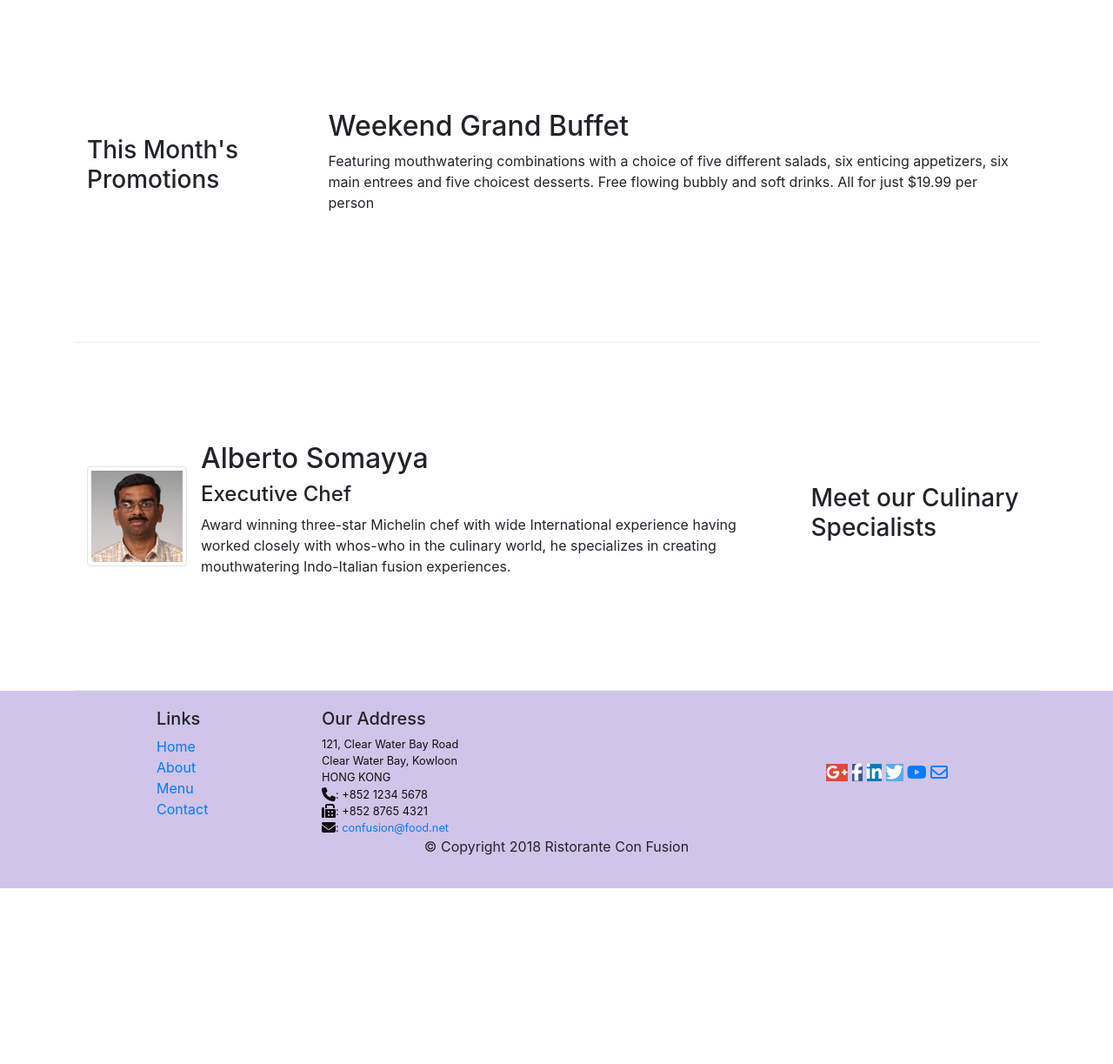
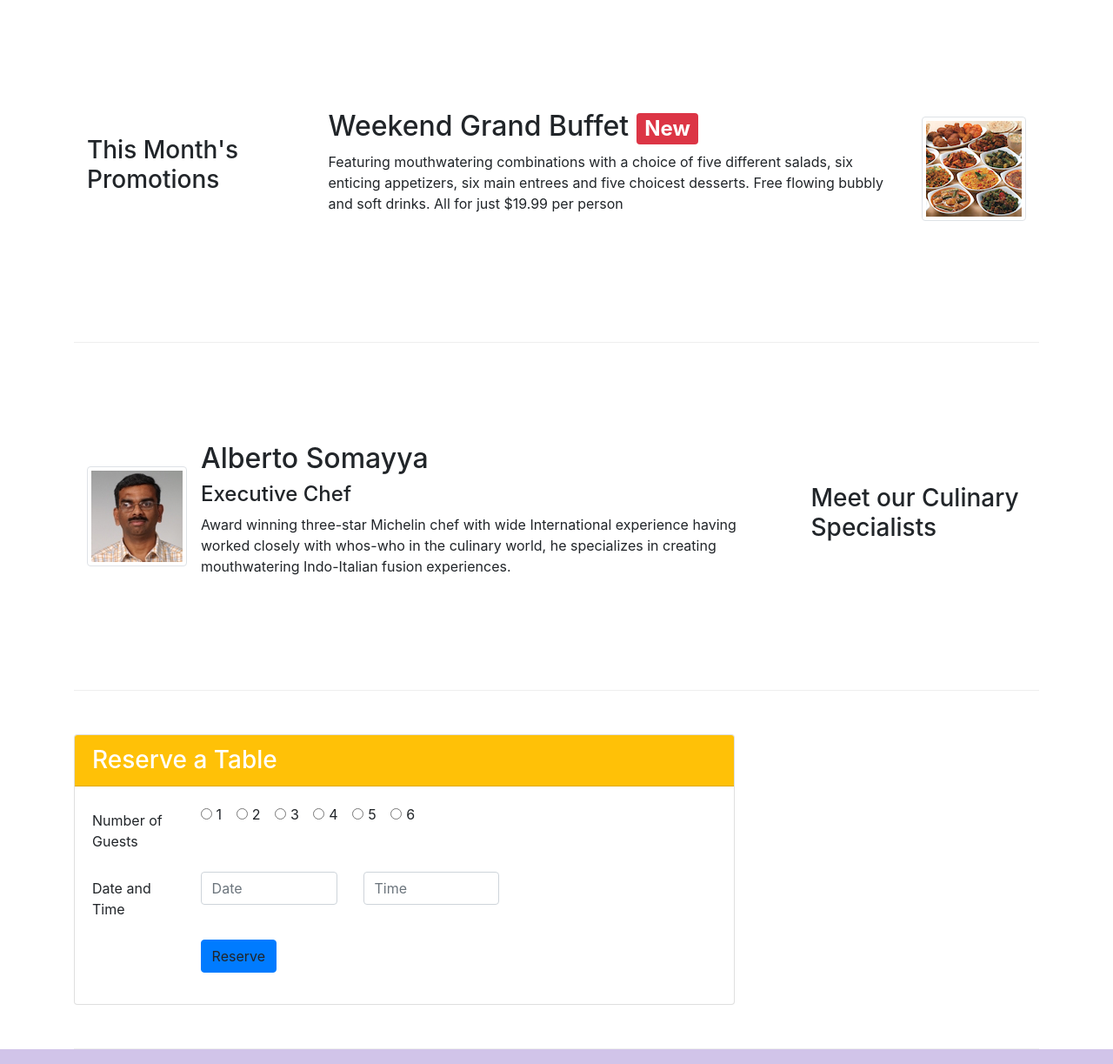
Before and after one commit to Harleysplayground/bootstrap, a website: page bs4/conFusion/index.html in a window 1280 px wide. Shown: the part 740-1963 px from the top of the page at 87% size. Before the commit the page ends 1761 px from the top, so only its background shows below. Drawn offline with nearby package versions, Linux system fonts and the light colour scheme.

Commit message:
added media and form

```diff
--- a/bs4/conFusion/index.html
+++ b/bs4/conFusion/index.html
@@ -58,7 +58,7 @@
                     <img class="d-flex mr-3 img-thumbnail align-self-center" src="img/Uthappizza.png" alt="Uthappizza">
                     <div class="media-body">
                         <h2 class="mt-0">Uthappizza <span class="badge badge-danger">HOT</span><span class="badge badge-pill badge-secondary">$11.99</span></h2>
-                        <p>A unique combination of Indian Uthappam (pancake) and Italian pizza, topped with Cerignola olives, ripe vine cherry tomatoes, Vidalia onion, Guntur chillies and Buffalo Paneer.</p>
+                        <p class="d-none d-sm-block">A unique combination of Indian Uthappam (pancake) and Italian pizza, topped with Cerignola olives, ripe vine cherry tomatoes, Vidalia onion, Guntur chillies and Buffalo Paneer.</p>
                     </div>
                 </div>
             </div>
@@ -68,9 +68,14 @@
             <div class="col-12 col-sm-4 col-md-3">
                 <h3>This Month's Promotions</h3>
             </div>
-            <div class="col col-sm col-md">
-                <h2>Weekend Grand Buffet</h2>
-                <p>Featuring mouthwatering combinations with a choice of five different salads, six enticing appetizers, six main entrees and five choicest desserts. Free flowing bubbly and soft drinks. All for just $19.99 per person </p>
+            <div class="col col-sm-8 col-md-9">
+                <div class="media">
+                     <div class="media-body">
+                        <h2 lass="mt-0">Weekend Grand Buffet <span class="badge badge-danger">New</span></h2>
+                        <p class="d-none d-sm-block">Featuring mouthwatering combinations with a choice of five different salads, six enticing appetizers, six main entrees and five choicest desserts. Free flowing bubbly and soft drinks. All for just $19.99 per person </p>
+                    </div>
+                    <img class="d-flex ml-3 img-thumbnail align-self-center" src="img/buffet.png" alt="Buffet">
+                </div>
             </div>
         </div>
 
@@ -84,10 +89,63 @@
                     <div class="media-body">
                         <h2 class="mt-0">Alberto Somayya</h2>
                         <h4>Executive Chef</h4>
-                        <p>Award winning three-star Michelin chef with wide International experience having worked closely with whos-who in the culinary world, he specializes in creating mouthwatering Indo-Italian fusion experiences. </p>
+                        <p class="d-none d-sm-block">Award winning three-star Michelin chef with wide International experience having worked closely with whos-who in the culinary world, he specializes in creating mouthwatering Indo-Italian fusion experiences. </p>
                     </div>
                 </div>
 
+            </div>
+        </div>
+
+         <div class="row row-content" >
+            <div class="card">
+                <h3 class="card-header bg-warning text-white">Reserve a Table</h3>
+                <div class="card-body">
+                    <form>
+                    <div class="form-group row" >
+                        <label for="numberofguests" class="col-md-2 col-form-label">Number of Guests</label>
+                        <div class="col-md-10">
+                           <div class="form-check form-check-inline">
+                              <input class="form-check-input" type="radio" name="inlineRadioOptions" id="inlineRadio1" value="option1">
+                              <label class="form-check-label" for="inlineRadio1">1</label>
+                            </div>
+                            <div class="form-check form-check-inline">
+                              <input class="form-check-input" type="radio" name="inlineRadioOptions" id="inlineRadio2" value="option2">
+                              <label class="form-check-label" for="inlineRadio2">2</label>
+                            </div>
+                            <div class="form-check form-check-inline">
+                              <input class="form-check-input" type="radio" name="inlineRadioOptions" id="inlineRadio3" value="option3">
+                              <label class="form-check-label" for="inlineRadio3">3</label>
+                            </div>
+                           <div class="form-check form-check-inline">
+                              <input class="form-check-input" type="radio" name="inlineRadioOptions" id="inlineRadio1" value="option4">
+                              <label class="form-check-label" for="inlineRadio4">4</label>
+                            </div>
+                            <div class="form-check form-check-inline">
+                              <input class="form-check-input" type="radio" name="inlineRadioOptions" id="inlineRadio2" value="option5">
+                              <label class="form-check-label" for="inlineRadio5">5</label>
+                            </div>
+                            <div class="form-check form-check-inline">
+                              <input class="form-check-input" type="radio" name="inlineRadioOptions" id="inlineRadio3" value="option6">
+                              <label class="form-check-label" for="inlineRadio6">6</label>
+                            </div>
+                        </div>
+                    </div>
+                    <div class="form-group row">
+                        <label for="dateandtime" class="col-md-2 col-form-label">Date and Time</label>
+                        <div class="col-md-3">
+                            <input type="text" class="form-control" id="date" name="date" placeholder="Date">
+                        </div>
+
+                        <div class="col-md-3">
+                            <input type="text" class="form-control" id="time" name="time" placeholder="Time">
+                        </div>
+                    </div>
+                    <div class="form-group row">
+                        <div class="col-md-3 offset-md-2">
+                            <a role="button" class="btn btn-primary">Reserve</a>
+                        </div>
+                    </div>
+                </div>
             </div>
         </div>
     </div>
```
Also changed, not shown: bs4/conFusion/aboutus.html (+1 -1 lines).
